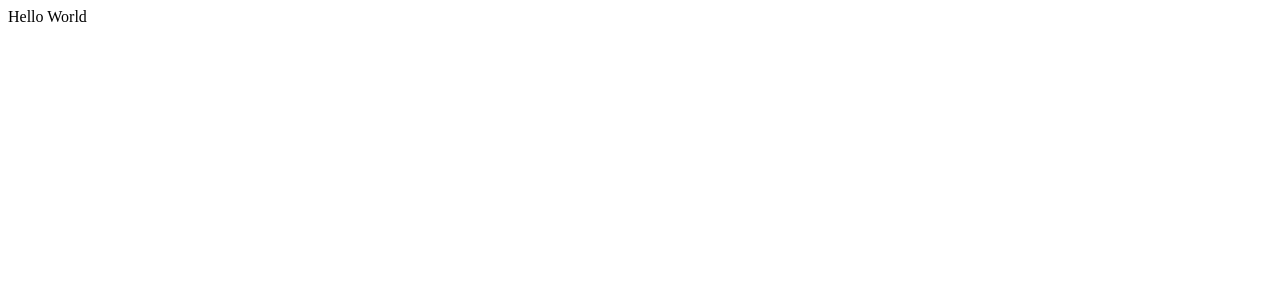
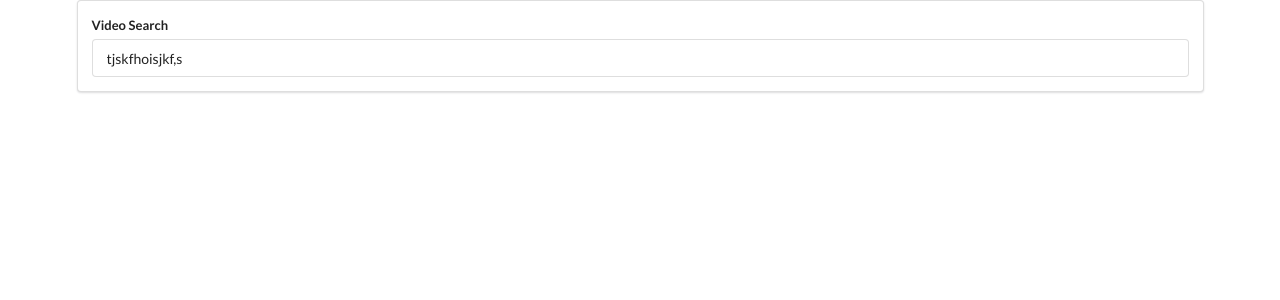
Before and after one commit to benidevo/youtube-search-app, a React (Create React App) app: page / in a window 1280 px wide. Shown: the top 300 px of the page. Built offline with nearby package versions, Linux system fonts and the light colour scheme.

Commit message:
Added SearchBar Component

```diff
--- a/public/index.html
+++ b/public/index.html
@@ -10,6 +10,7 @@
       content="Web site created using create-react-app"
     />
     <link rel="apple-touch-icon" href="%PUBLIC_URL%/logo192.png" />
+    <link rel="stylesheet" href="https://cdnjs.cloudflare.com/ajax/libs/semantic-ui/2.4.1/semantic.min.css">
     <!--
       manifest.json provides metadata used when your web app is installed on a
       user's mobile device or desktop. See https://developers.google.com/web/fundamentals/web-app-manifest/
--- a/src/components/App.jsx
+++ b/src/components/App.jsx
@@ -1,8 +1,14 @@
 import React, { Component } from 'react';
+import SearchBar from './SearchBar'
+
 
 class App extends Component {
     render() {
-        return <div>Hello World</div>
+        return (
+            <div className="ui container">
+                <SearchBar />
+            </div>
+        )
     }
 }
 
--- /dev/null
+++ b/src/components/SearchBar.jsx
@@ -0,0 +1,36 @@
+import React, { Component } from 'react';
+
+class SearchBar extends Component {
+    state = { searchTerm: 'tjskfhoisjkf,s' };
+
+    onInputChange = event => {
+        this.setState({ searchTerm: event.target.value })
+
+    };
+
+    onFormSubmit = event => {
+        event.preventDefault();
+
+        // TODO: make sure we call callback from parent component
+    };
+
+    render() {
+        return (
+            <div className="serach-bar ui segment">
+                <form onSubmit={this.onFormSubmit} className="ui form">
+                    <div className="field">
+                        <label htmlFor="search">Video Search</label>
+                        <input type="text" name="text" id="search"
+                        onChange={this.onInputChange}
+                        value={this.state.searchTerm} />
+                    </div>
+
+                </form>
+            </div>
+        );
+    }
+
+}
+
+
+export default SearchBar;
--- a/src/index.js
+++ b/src/index.js
@@ -3,4 +3,6 @@ import ReactDom from 'react-dom';
 import App from './components/App';
 
 
-ReactDom.render(<App />, document.querySelector('#root'))
+ReactDom.render(
+    <App />,
+    document.querySelector('#root'))
```
